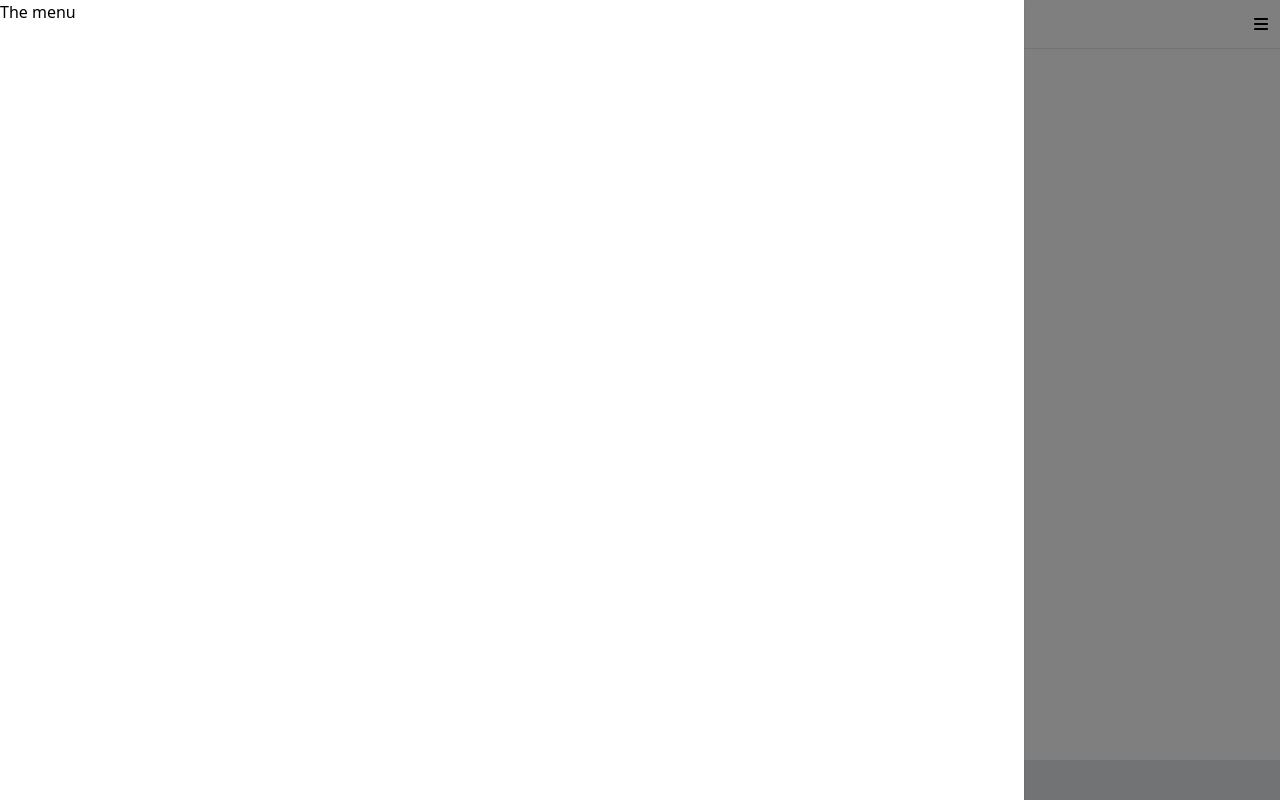
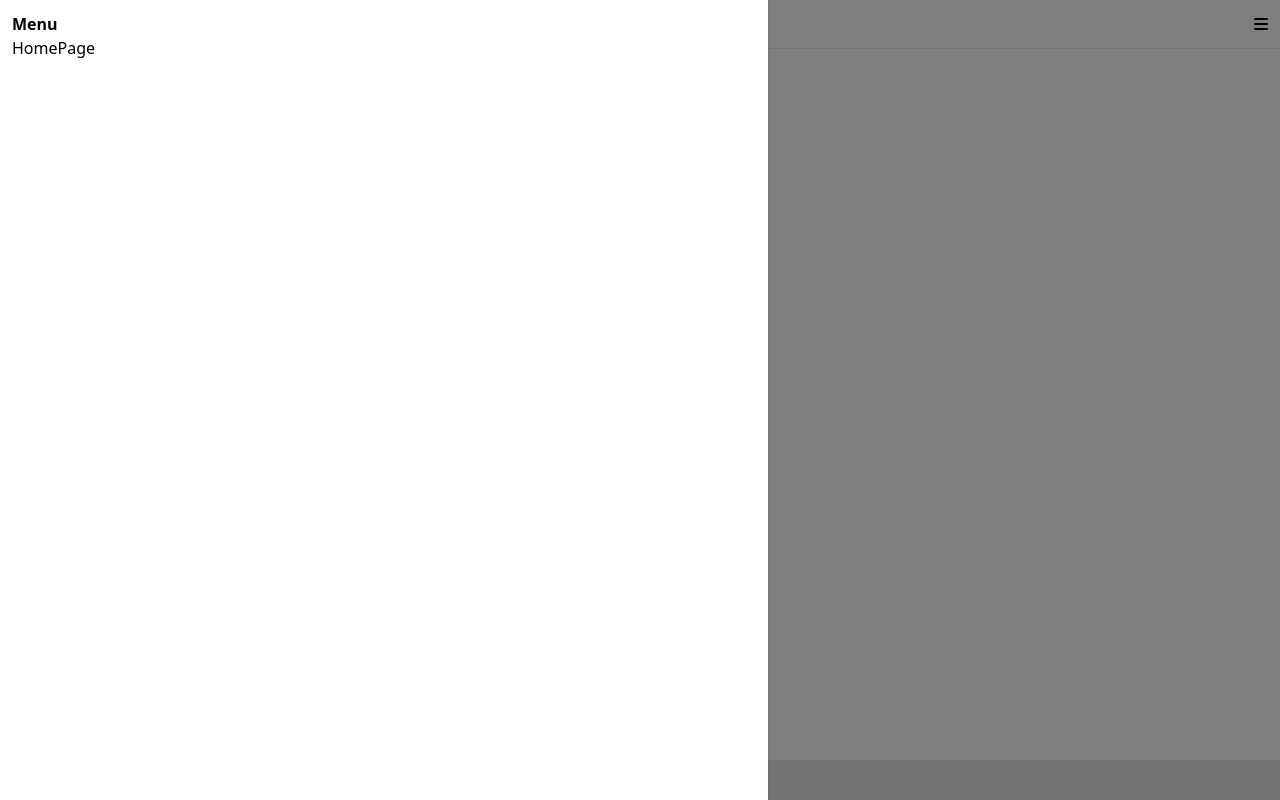
Before and after one commit to Ahmadabd3004/Rakamin_test, a React (Create React App) app: page / in a window 1280 px wide. Both pictures are taken after a click on the icon 1261 px from the left and 24 px from the top of the page. Built offline with nearby package versions, Linux system fonts and the light colour scheme.

Commit message:
Animate the menu component

```diff
--- a/package.json
+++ b/package.json
@@ -6,6 +6,7 @@
     "@fortawesome/free-regular-svg-icons": "^6.2.1",
     "@fortawesome/free-solid-svg-icons": "^6.2.1",
     "@fortawesome/react-fontawesome": "^0.2.0",
+    "@react-spring/web": "^9.6.1",
     "@testing-library/jest-dom": "^5.16.5",
     "@testing-library/react": "^13.4.0",
     "@testing-library/user-event": "^13.5.0",
--- a/src/Components/Navigation.jsx
+++ b/src/Components/Navigation.jsx
@@ -1,29 +1,54 @@
 import React, { useState } from "react";
 import { FontAwesomeIcon } from "@fortawesome/react-fontawesome";
 import { faBars } from "@fortawesome/free-solid-svg-icons";
+import { useTransition, animated } from '@react-spring/web'
 
 function Navigation() {
     const [showMenu, setShowMenu] = useState(false)
-    let menu;
+    const maskTransitions = useTransition(showMenu, {
+        from: { position: "absolute", opacity: 0 },
+        enter: { opacity: 1 },
+        leave: { opacity: 0 },
+    })
+
+    const menuTransitions = useTransition(showMenu, {
+        from: { opacity: 0, transform: "translateX(-100%)" },
+        enter: { opacity: 1, transform: "translateX(0%)" },
+        leave: { opacity: 0, transform: "translateX(-100%)" },
+    })
     let menuMask;
     if (showMenu) {
-        menu =
-        <div className="fixed bg-white top-0 left-0 w-4/5 h-full z-50 shadow">
-            The menu
-        </div>
-
         menuMask =
-        <div
-            className="bg-black opacity-50 fixed top-0 left-0 w-full h-full z-50"
-            onClick={() => setShowMenu(false)}
-        ></div>
+            <div
+                className="bg-black opacity-50 fixed top-0 left-0 w-full h-full z-50"
+                onClick={() => setShowMenu(false)}
+            ></div>
     }
     return (
         <>
             <nav>
                 <FontAwesomeIcon icon={faBars} onClick={() => setShowMenu(!showMenu)} />
-                {menuMask}
-                {menu}
+                {
+                    maskTransitions((style, item) => (
+                        item &&
+                        <animated.div style={style}>{menuMask}</animated.div>
+                    ))
+                }
+
+                {
+                    menuTransitions((style, item) => (
+                        item &&
+                        <animated.div style={style} className="fixed bg-white top-0 left-0 w-3/5 h-full z-50 shadow p-3">
+                            <span className="font-bold">
+                                Menu
+                            </span>
+                            <ul>
+                                <li>HomePage</li>
+                            </ul>
+                        </animated.div>
+                    ))
+                }
+                {/* {menuMask} */}
             </nav>
         </>
     )
```
Also changed, not shown: 1 other file (tests, documents, lock files or other folders).
